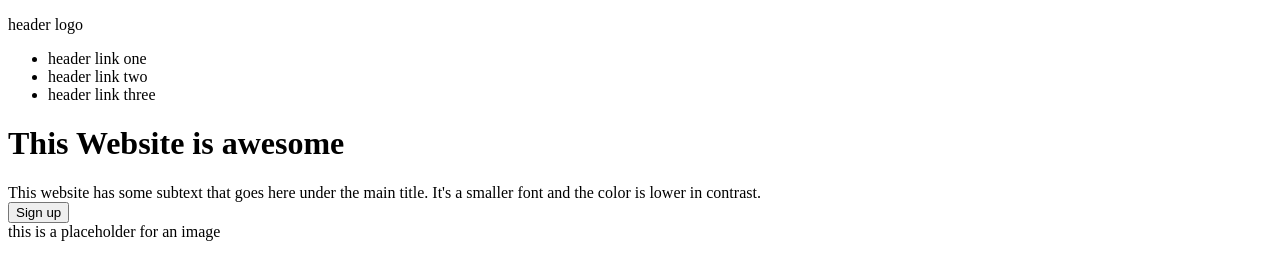
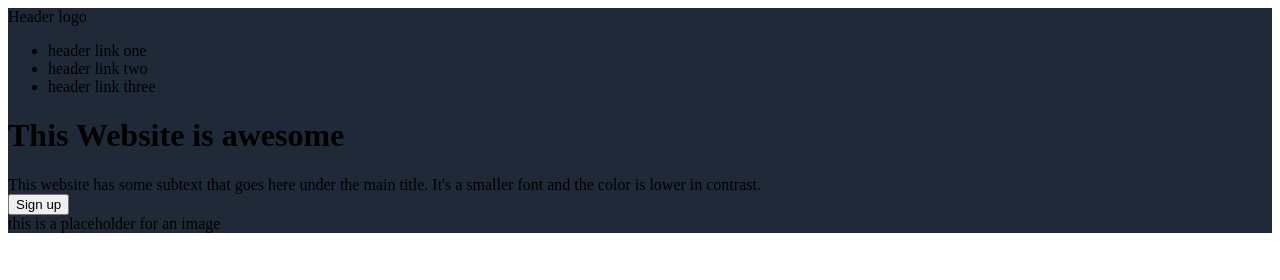
Before and after one commit to FKXT/landing-page, a plain HTML site: page index.html in a window 1280 px wide. Drawn offline with Linux system fonts and the light colour scheme.

Commit message:
add container

```diff
--- a/index.html
+++ b/index.html
@@ -4,18 +4,21 @@
     <meta charset="UTF-8">
     <meta name="viewport" content="width=device-width, initial-scale=1.0">
     <title>Landing Page</title>
+    <link rel="stylesheet" href="style.css">
 </head>
 <body>
    <header id="showcase">
-    <p> header logo</p>
+    <div class="header-logo"> Header logo</div>
     <ul>
         <li>header link one</li>
         <li>header link two</li>
         <li>header link three</li>
     </ul>
+    <div class="container">
     <h1>This Website is awesome</h1>
         <div class="subtext"> This website has some subtext that goes here under the main title. It's a smaller font and the color is lower in contrast.</div>
     <button> Sign up</button>
+    </div>
     <div class="placeholder"> this is a placeholder for an image</div>
 
 
--- a/style.css
+++ b/style.css
@@ -0,0 +1,4 @@
+#showcase {
+    background-color: #1f2937;
+
+}
```
